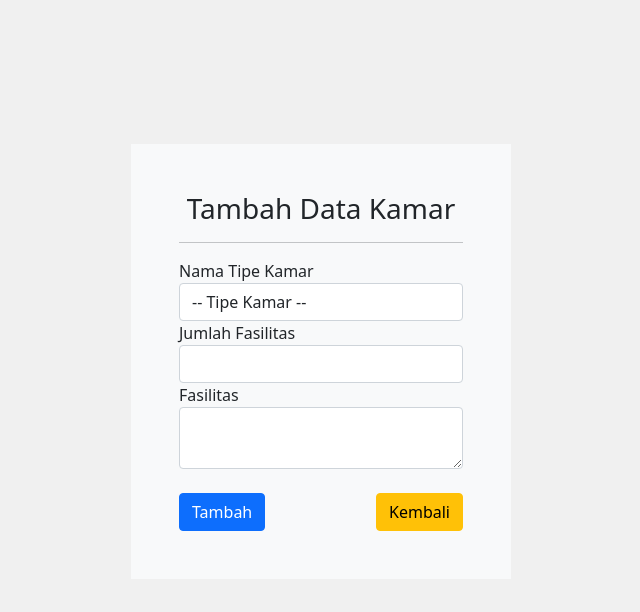
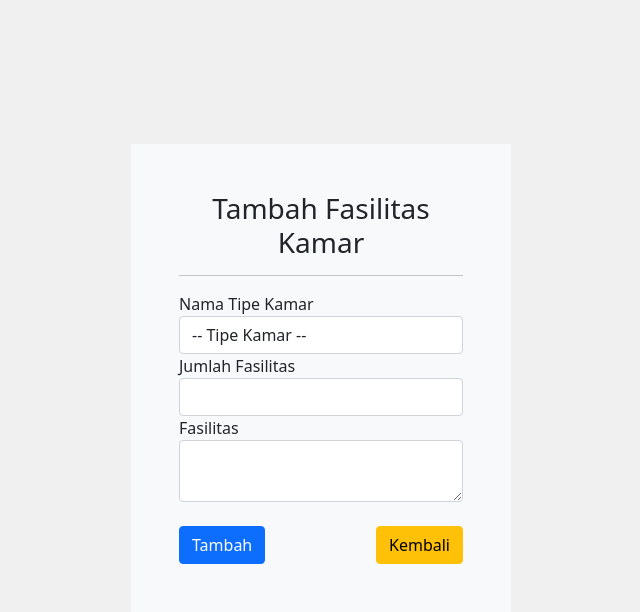
Before and after one commit to strbagus/UKK-P2, a PHP site: page /admin/fkamar_tambah.php in a window 1280 px wide. Shown: the part 234-846 px from the top of the page, without its empty margins (319-959 px from the left). Before the commit the page ends 813 px from the top, so only its background shows below. Run offline with PHP 8.4, Linux system fonts and the light colour scheme; the visitor is signed in with stand-in values (Sample User, id 1); data that the repository does not hold is empty.

Commit message:
change text header

```diff
--- a/admin/fkamar_tambah.php
+++ b/admin/fkamar_tambah.php
@@ -31,7 +31,7 @@
         <br><br><br><br><br><br>
         <div class="row">
             <div class="col-md-4 mx-auto bg-light p-5">
-                <h3 class="text-center">Tambah Data Kamar</h3>
+                <h3 class="text-center">Tambah Fasilitas Kamar</h3>
                 <hr>
                 <form action="action/fk_insert.php?" method="post">
                     <div class="form-group">
```
